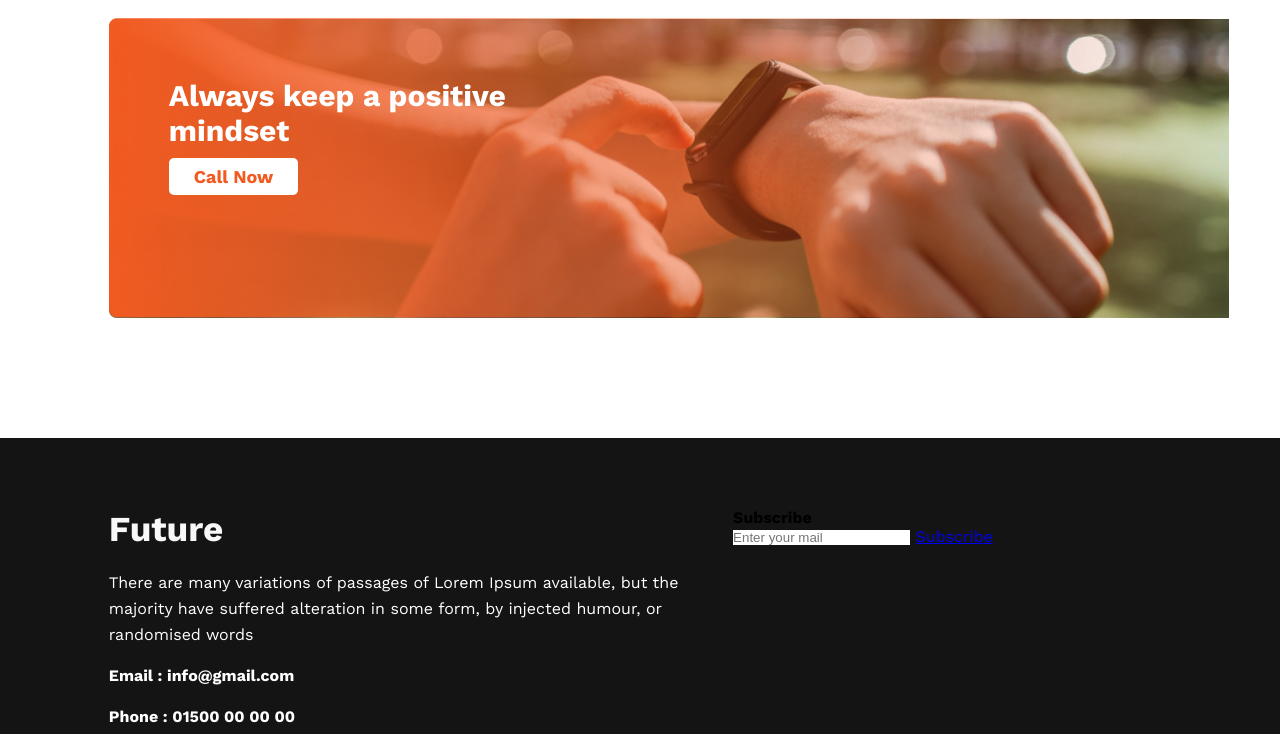
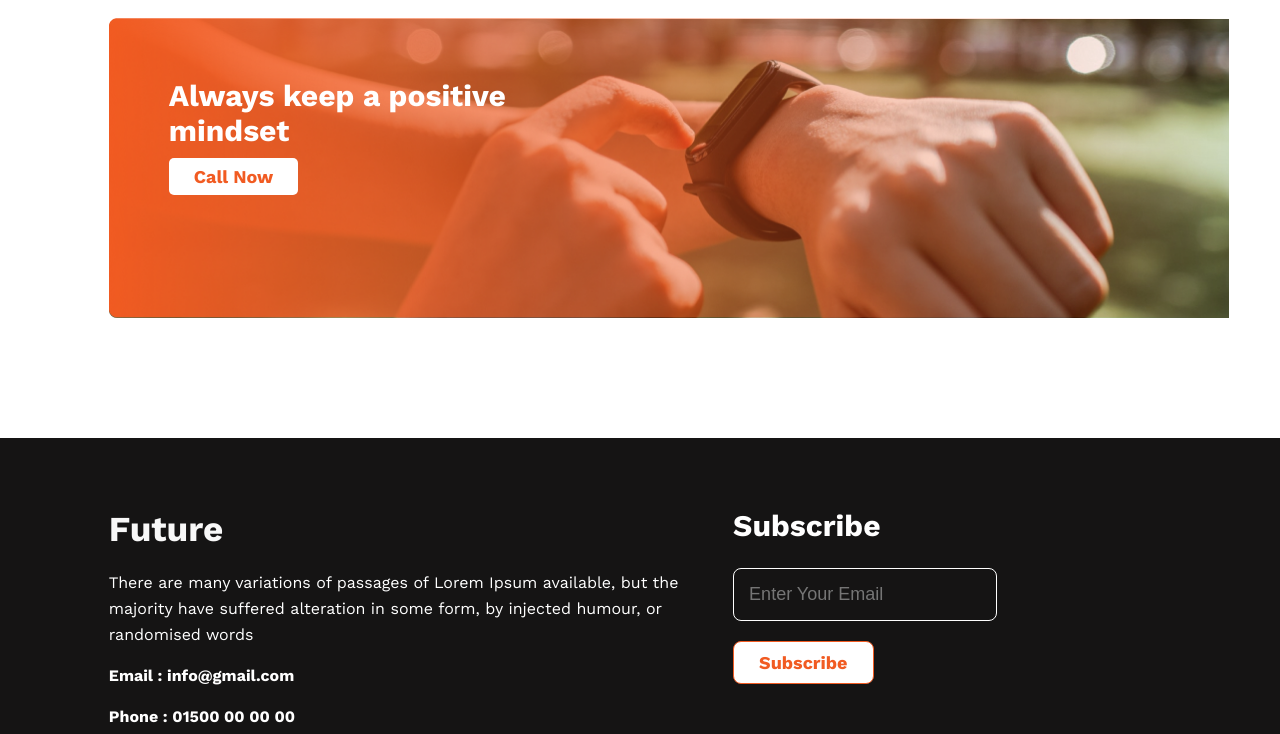
Before and after one commit to Momen1995/new-year-new-me, a plain HTML site: page index.html in a window 1280 px wide. Shown: the part 2003-2737 px from the top of the page. Drawn offline with nearby package versions, Linux system fonts and the light colour scheme.

Commit message:
footer section done commit

```diff
--- a/index.html
+++ b/index.html
@@ -93,7 +93,7 @@
                 </div>
                 <div class="subscribe">
                     <h4>Subscribe</h4>
-                    <input type="text" placeholder="Enter your mail">
+                    <input type="text" placeholder="Enter Your Email">
                     <a href="#" target="_blank">Subscribe</a>
                 </div>
             </div>
--- a/style/style.css
+++ b/style/style.css
@@ -229,3 +229,35 @@ footer{
     color:white;
     font-size: 18px;
 }
+
+.subscribe h4{
+    color: #FFF;
+    font-size: 30px;
+    font-style: normal;
+    font-weight: 700;
+    line-height: normal;
+    margin-bottom: 25px;
+}
+
+.subscribe input{
+    display: block;
+    padding: 15px;
+    font-size: 18px;
+    background-color: transparent;
+    border-radius: 8px;
+    border: 1px solid #FFF;
+    margin-bottom: 20px;
+}
+
+.subscribe a{
+    display: inline-block;
+    color:#f15b22;
+    font-size: 18px;
+    font-weight: 700;
+    font-family: inherit;
+    text-decoration: none;
+    background-color: #fff;
+    padding: 10px 25px;
+    border-radius: 8px;
+    border:1px solid #F15B22;
+}
```
